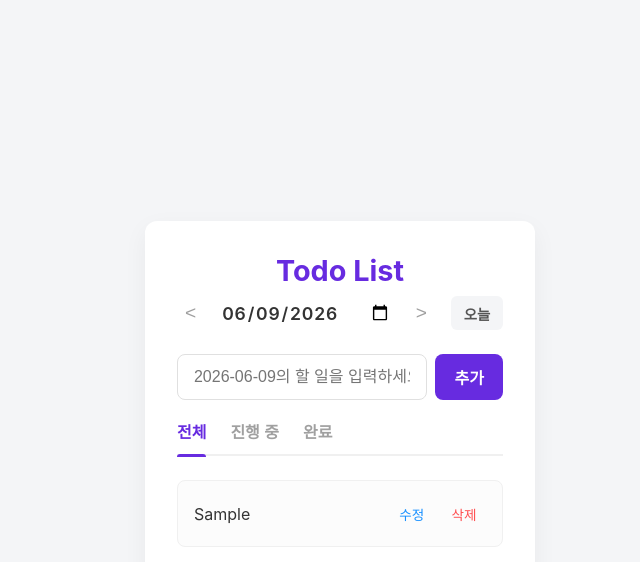
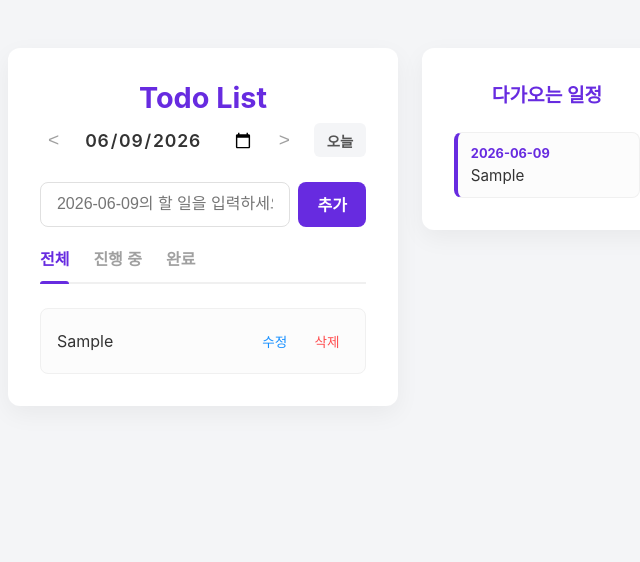
Before and after one commit to agape6614/kakao-assignment-1, a React (Vite) app in the folder assignment-1/: page / in a window 1280 px wide. Both pictures are taken after typing "Sample" into the empty fields and a click on the button "추가". Shown: the top 562 px of the page, without its empty margins (300-940 px from the left). Built offline with nearby package versions, Linux system fonts and the light colour scheme; the HTML template or start-up script is replaced by a standard one.

Commit message:
DailyList

```diff
--- a/assignment-1/src/App.css
+++ b/assignment-1/src/App.css
@@ -1,10 +1,38 @@
-.app-container {
+/* 전체 레이아웃 래퍼: 왼쪽 메인, 오른쪽 사이드바 분리 */
+.app-wrapper {
+  display: flex;
+  gap: 1.5rem;
+  width: 100%;
+  max-width: 900px; /* 두 개의 패널을 담기 위해 너비 확장 */
+  align-items: flex-start;
+}
+
+/* 메인 영역 컨테이너 */
+.main-content {
+  flex: 2; /* 2:1 비율로 메인 영역을 더 넓게 */
   background-color: #ffffff;
-  width: 100%;
-  max-width: 480px;
   border-radius: 12px;
   box-shadow: 0 8px 24px rgba(0, 0, 0, 0.05);
   padding: 2rem;
+  min-width: 0;
+}
+
+/* 사이드바 영역 컨테이너 */
+.sidebar-content {
+  flex: 1; /* 2:1 비율 */
+  background-color: #ffffff;
+  border-radius: 12px;
+  box-shadow: 0 8px 24px rgba(0, 0, 0, 0.05);
+  padding: 2rem;
+  min-width: 250px;
+}
+
+.sidebar-content h2 {
+  color: #672be0;
+  font-size: 1.2rem;
+  text-align: center;
+  margin-bottom: 1.5rem;
+  font-weight: 700;
 }
 
 .header h1 {
@@ -19,7 +47,7 @@
   display: flex;
   justify-content: center;
   align-items: center;
-  gap: 0.5rem; /* 버튼 간격을 살짝 조정 */
+  gap: 0.5rem;
   margin-bottom: 1.5rem;
   color: #333;
 }
@@ -60,7 +88,6 @@
   color: #672be0;
 }
 
-/* ⭐️ 오늘 버튼 커스텀 스타일링 */
 .today-btn {
   background-color: #f4f5f7;
   color: #555;
@@ -76,7 +103,7 @@
 
 .today-btn:hover {
   background-color: #e0e0e0;
-  color: #672be0; /* 호버 시 메인 컬러 강조 */
+  color: #672be0;
 }
 
 .input-section {
@@ -162,7 +189,7 @@
   border-radius: 3px 3px 0 0;
 }
 
-.todo-list {
+.todo-list, .upcoming-list {
   list-style: none;
   padding: 0;
   display: flex;
@@ -187,6 +214,30 @@
 
 .todo-item:hover {
   box-shadow: 0 2px 8px rgba(0, 0, 0, 0.04);
+}
+
+/* ⭐️ 다가오는 일정 리스트 아이템 스타일 */
+.upcoming-item {
+  display: flex;
+  flex-direction: column;
+  padding: 0.8rem;
+  background-color: #fcfcfc;
+  border: 1px solid #f0f0f0;
+  border-radius: 8px;
+  border-left: 4px solid #672be0; /* 메인 컬러 포인트 엣지 */
+}
+
+.upcoming-date {
+  font-size: 0.8rem;
+  color: #672be0;
+  font-weight: bold;
+  margin-bottom: 0.3rem;
+}
+
+.upcoming-text {
+  font-size: 0.95rem;
+  word-break: break-all;
+  color: #333;
 }
 
 .view-mode, .edit-mode {
@@ -257,3 +308,13 @@
   background-color: #f5f5f5;
 }
 .cancel-btn:hover { background-color: #d9d9d9; }
+
+/* 작은 화면 대응: 사이드바를 아래로 내림 */
+@media (max-width: 768px) {
+  .app-wrapper {
+    flex-direction: column;
+  }
+  .main-content, .sidebar-content {
+    width: 100%;
+  }
+}
--- a/assignment-1/src/App.jsx
+++ b/assignment-1/src/App.jsx
@@ -51,12 +51,12 @@ function App() {
     setSelectedDate(getFormattedDate(current));
   };
 
-  // 날짜 선택기(Date Picker)에서 직접 날짜를 바꿨을 때의 함수
+  // 날짜 선택기(Date Picker) 변경
   const handleDateChange = (e) => {
     setSelectedDate(e.target.value);
   };
 
-  // ⭐️ 오늘 날짜로 즉시 이동하는 함수
+  // 오늘 날짜로 즉시 이동
   const handleGoToToday = () => {
     setSelectedDate(getFormattedDate(new Date()));
   };
@@ -74,7 +74,7 @@ function App() {
       id: Date.now(),
       text: inputValue,
       isCompleted: false,
-      date: selectedDate, // 현재 화면에 선택된 날짜 저장
+      date: selectedDate,
     };
 
     setTodos([...todos, newTodo]);
@@ -82,62 +82,61 @@ function App() {
     setErrorMessage('');
   };
 
-  // Todo 삭제 함수
+  // Todo 삭제, 완료 토글, 수정 로직
   const handleDeleteTodo = (id) => {
-    const filteredTodos = todos.filter((todo) => todo.id !== id);
-    setTodos(filteredTodos);
+    setTodos(todos.filter((todo) => todo.id !== id));
   };
 
-  // Todo 완료 상태 토글 함수
   const handleToggleComplete = (id) => {
-    const updatedTodos = todos.map((todo) =>
+    setTodos(todos.map((todo) =>
       todo.id === id ? { ...todo, isCompleted: !todo.isCompleted } : todo
-    );
-    setTodos(updatedTodos);
+    ));
   };
 
-  // 인라인 수정 모드 시작
   const handleStartEdit = (id, currentText) => {
     setEditingId(id);
     setEditValue(currentText);
   };
 
-  // 인라인 수정 내용 저장
   const handleSaveEdit = (id) => {
     if (editValue.trim() === '') {
       alert('수정할 내용을 입력하거나 취소를 눌러주세요.');
       return;
     }
-
-    const updatedTodos = todos.map((todo) =>
+    setTodos(todos.map((todo) =>
       todo.id === id ? { ...todo, text: editValue } : todo
-    );
-    setTodos(updatedTodos);
+    ));
     setEditingId(null);
     setEditValue('');
   };
 
-  // 인라인 수정 취소
   const handleCancelEdit = () => {
     setEditingId(null);
     setEditValue('');
   };
 
-  // 렌더링할 목록 계산 (이중 필터링: 1. 날짜 조건 -> 2. 상태 조건)
+  // ⭐️ [왼쪽 메인 영역] 렌더링할 목록 (날짜 조건 -> 상태 조건)
   const filteredTodos = todos.filter((todo) => {
     if (todo.date !== selectedDate) return false;
-
     if (filter === 'active') return !todo.isCompleted;
     if (filter === 'completed') return todo.isCompleted;
     return true;
   });
 
+  // ⭐️ [오른쪽 사이드바 영역] 진행 중인 다가오는 일정 필터링
+  // 1. 완료 안됨 (!todo.isCompleted)
+  // 2. 과거 제외, 오늘부터 미래 (todo.date >= todayString)
+  const todayString = getFormattedDate(new Date());
+  const upcomingTodos = todos
+    .filter((todo) => !todo.isCompleted && todo.date >= todayString)
+    .sort((a, b) => a.date.localeCompare(b.date)); // 날짜가 가까운 순서대로 오름차순 정렬
+
   return (
-    <div className="app-container">
+    <div className="app-wrapper">
+      {/* 왼쪽 메인 화면 (기존 Daily View) */}
+      <main className="main-content">
         <header className="header">
           <h1>Todo List</h1>
-
-        {/* 네비게이션 UI: Date Picker와 오늘 버튼 추가 */}
           <div className="date-navigation">
             <button className="date-btn" onClick={handlePrevDate}>&lt;</button>
             <input
@@ -148,13 +147,10 @@ function App() {
               required
             />
             <button className="date-btn" onClick={handleNextDate}>&gt;</button>
-          {/* ⭐️ 오늘 버튼 UI */}
             <button className="today-btn" onClick={handleGoToToday}>오늘</button>
           </div>
         </header>
 
-      <main>
-        {/* Todo 입력 폼 */}
         <form className="input-section" onSubmit={handleAddTodo}>
           <input
             type="text"
@@ -168,45 +164,21 @@ function App() {
 
         {errorMessage && <p className="error-message">{errorMessage}</p>}
 
-        {/* 필터링 탭 영역 */}
         <div className="filter-tabs">
-          <button
-            className={`filter-btn ${filter === 'all' ? 'active' : ''}`}
-            onClick={() => setFilter('all')}
-          >
-            전체
-          </button>
-          <button
-            className={`filter-btn ${filter === 'active' ? 'active' : ''}`}
-            onClick={() => setFilter('active')}
-          >
-            진행 중
-          </button>
-          <button
-            className={`filter-btn ${filter === 'completed' ? 'active' : ''}`}
-            onClick={() => setFilter('completed')}
-          >
-            완료
-          </button>
+          <button className={`filter-btn ${filter === 'all' ? 'active' : ''}`} onClick={() => setFilter('all')}>전체</button>
+          <button className={`filter-btn ${filter === 'active' ? 'active' : ''}`} onClick={() => setFilter('active')}>진행 중</button>
+          <button className={`filter-btn ${filter === 'completed' ? 'active' : ''}`} onClick={() => setFilter('completed')}>완료</button>
         </div>
 
-        {/* Todo 목록 렌더링 */}
         <ul className="todo-list">
           {filteredTodos.length === 0 ? (
             <p className="empty-message">이 날짜에는 할 일이 없습니다.</p>
           ) : (
             filteredTodos.map((todo) => (
               <li key={todo.id} className={`todo-item ${todo.isCompleted ? 'completed' : ''}`}>
-
                 {editingId === todo.id ? (
                   <div className="edit-mode">
-                    <input
-                      type="text"
-                      value={editValue}
-                      onChange={(e) => setEditValue(e.target.value)}
-                      className="edit-input"
-                      autoFocus
-                    />
+                    <input type="text" value={editValue} onChange={(e) => setEditValue(e.target.value)} className="edit-input" autoFocus />
                     <div className="action-buttons">
                       <button onClick={() => handleSaveEdit(todo.id)} className="save-btn">확인</button>
                       <button onClick={handleCancelEdit} className="cancel-btn">취소</button>
@@ -214,12 +186,7 @@ function App() {
                   </div>
                 ) : (
                   <div className="view-mode">
-                    <span
-                      className="todo-text"
-                      onClick={() => handleToggleComplete(todo.id)}
-                    >
-                      {todo.text}
-                    </span>
+                    <span className="todo-text" onClick={() => handleToggleComplete(todo.id)}>{todo.text}</span>
                     <div className="action-buttons">
                       <button onClick={() => handleStartEdit(todo.id, todo.text)} className="edit-btn">수정</button>
                       <button onClick={() => handleDeleteTodo(todo.id)} className="delete-btn">삭제</button>
@@ -231,6 +198,23 @@ function App() {
           )}
         </ul>
       </main>
+
+      {/* ⭐️ 오른쪽 사이드바 (다가오는 일정) */}
+      <aside className="sidebar-content">
+        <h2>다가오는 일정</h2>
+        <ul className="upcoming-list">
+          {upcomingTodos.length === 0 ? (
+            <p className="empty-message">예정된 진행 중 일정이 없습니다.</p>
+          ) : (
+            upcomingTodos.map((todo) => (
+              <li key={todo.id} className="upcoming-item">
+                <span className="upcoming-date">{todo.date}</span>
+                <span className="upcoming-text">{todo.text}</span>
+              </li>
+            ))
+          )}
+        </ul>
+      </aside>
     </div>
   );
 }
--- a/assignment-1/src/index.css
+++ b/assignment-1/src/index.css
@@ -10,6 +10,7 @@ body {
   color: #333;
   display: flex;
   justify-content: center;
-  align-items: center;
+  align-items: flex-start; /* 화면이 길어질 수 있으므로 상단 정렬 후 여백 부여 */
+  padding: 3rem 1rem;
   min-height: 100vh;
 }
```
Lines whose indentation alone changed are shown as unchanged.
